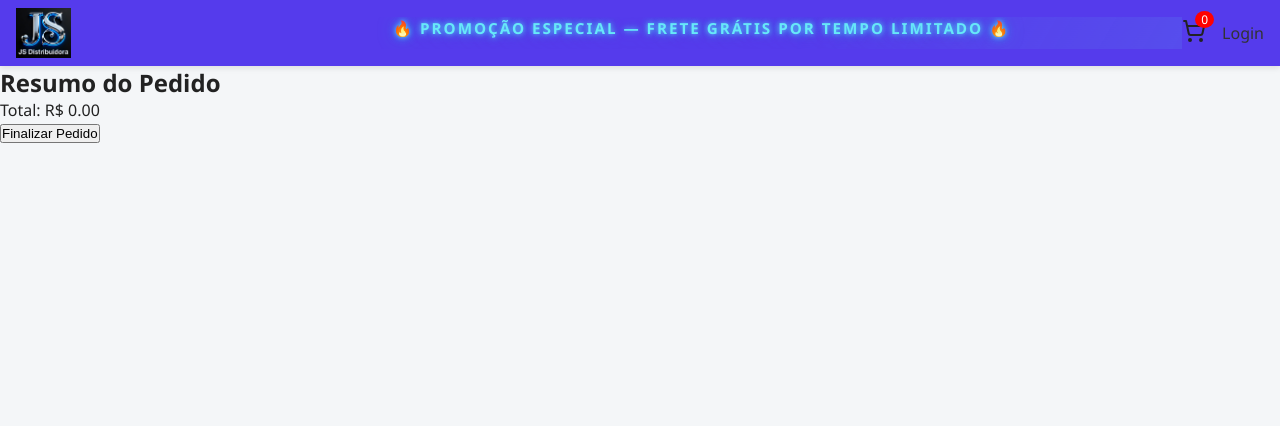
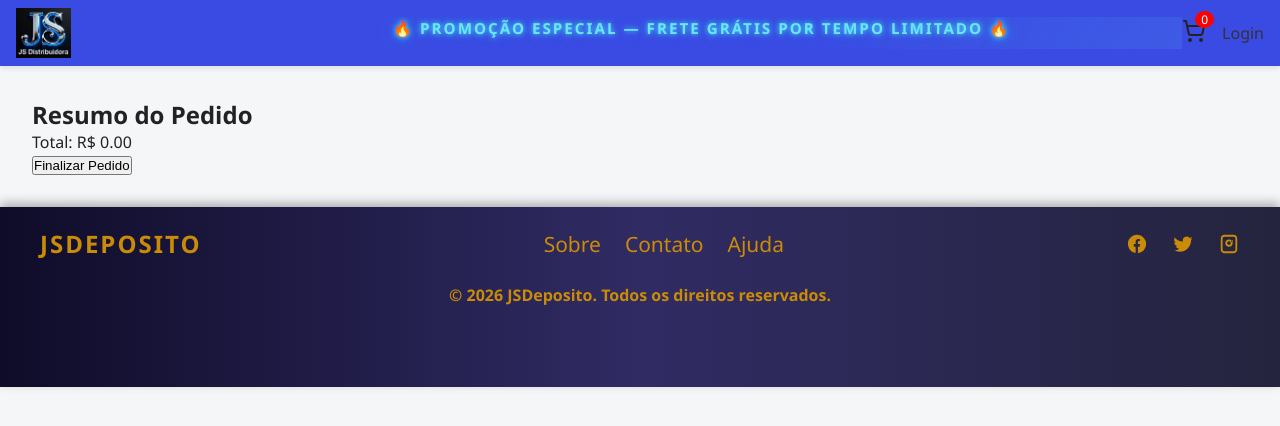
Before and after one commit to LeandrSDEV/JSDeposito_Front, a React (Vite) app: page /checkout in a window 1280 px wide. Shown: the top 426 px of the page. Built offline with nearby package versions, Linux system fonts and the light colour scheme.

Commit message:
chore(footer): footer + ajustes diversos!

```diff
--- a/src/App.tsx
+++ b/src/App.tsx
@@ -1,12 +1,11 @@
 import { BrowserRouter as Router, Routes, Route, useLocation } from 'react-router-dom'
 import Navbar from './components/Navbar/Navbar'
+import Footer from './components/Footer/Footer'   // import Footer
 import Home from './pages/Home'
-import {CheckoutPage} from './pages/CheckoutPage'
+import { CheckoutPage } from './pages/CheckoutPage'
 import AuthPage from './pages/AuthPage'
 import { CartProvider } from './contexts/CartContext'
-import { AuthProvider } from './contexts/AuthContext';
-
-
+import { AuthProvider } from './contexts/AuthContext'
 
 function Layout({ children }: { children: React.ReactNode }) {
   const location = useLocation()
@@ -14,10 +13,17 @@ function Layout({ children }: { children: React.ReactNode }) {
   // Se a rota for /login ou /cadastro, não exibe a navbar
   const hideNavbar = location.pathname === '/login' || location.pathname === '/cadastro'
 
+  // Se quiser esconder o footer nessas rotas, use:
+  // const hideFooter = hideNavbar
+
   return (
     <>
       {!hideNavbar && <Navbar />}
-      {children}
+      <main>{children}</main>
+      {/* Sempre exibe footer */}
+      <Footer />
+      {/* Se quiser esconder o footer em login/cadastro: */}
+      {/* {!hideFooter && <Footer />} */}
     </>
   )
 }
--- /dev/null
+++ b/src/components/Footer/Footer.css
@@ -0,0 +1,76 @@
+footer {
+  background: linear-gradient(90deg, #0f0c29, #302b63, #24243e);
+  color: white;
+  padding: 20px 40px;
+  text-align: center;
+  font-family: 'Segoe UI', Tahoma, Geneva, Verdana, sans-serif;
+  font-weight: 600;
+  min-height: 180px;
+  font-size: 14px;
+  box-shadow: 0 -4px 10px rgba(0, 0, 0, 0.3);
+}
+
+.footer-container {
+  max-width: 1200px;
+  margin: 0 auto;
+  display: flex;
+  align-items: center;
+  justify-content: space-between;
+  gap: 40px;
+  flex-wrap: wrap;
+}
+
+.footer-logo {
+  font-weight: 700;
+  font-size: 24px;
+  color: #ca8c06;
+  text-transform: uppercase;
+  letter-spacing: 2px;
+  user-select: text;
+}
+
+.footer-nav a {
+  color: #ca8c06;
+  margin: 0 12px;
+  text-decoration: none;
+  font-weight: 500;
+  font-size: 21px;
+  transition: color 0.3s;
+}
+
+.footer-nav a:hover {
+  color: rgb(240, 23, 7);
+}
+
+.footer-socials {
+  display: flex;
+  gap: 24px;
+
+}
+
+.footer-socials a {
+  color: #ca8c06;
+  transition: color 0.4s;
+  display: inline-flex;
+  align-items: center;
+}
+
+.footer-socials a:hover {
+  color: rgb(240, 23, 7);
+}
+
+.footer-socials .icon {
+  width: 22px;
+  height: 22px;
+  fill: currentColor;
+  transition: fill 0.3s;
+
+}
+
+.footer-copy {
+  margin-top: 24px;
+  text-align: center;
+  font-size: 16px;
+  color: #ca8c06;
+  user-select: text;
+}
--- /dev/null
+++ b/src/components/Footer/Footer.tsx
@@ -0,0 +1,32 @@
+import './Footer.css';
+
+export default function Footer() {
+  return (
+    <footer className="footer">
+      <div className="footer-container">
+        <div className="footer-logo">JSDeposito</div>
+
+        <nav className="footer-nav">
+          <a href="/about">Sobre</a>
+          <a href="/contact">Contato</a>
+          <a href="/help">Ajuda</a>
+        </nav>
+
+        <div className="footer-socials">
+          <a href="https://facebook.com" target="_blank" rel="noopener noreferrer" aria-label="Facebook">
+            <svg className="icon" viewBox="0 0 24 24"><path fill="currentColor" d="M22 12a10 10 0 10-11.5 9.9v-7h-2v-3h2v-2.3c0-2 1.2-3 3-3 .9 0 1.8.2 1.8.2v2h-1c-1 0-1.3.6-1.3 1.2V12h2.3l-.4 3h-1.9v7A10 10 0 0022 12z"/></svg>
+          </a>
+          <a href="https://twitter.com" target="_blank" rel="noopener noreferrer" aria-label="Twitter">
+            <svg className="icon" viewBox="0 0 24 24"><path fill="currentColor" d="M22.46 6c-.77.35-1.6.58-2.46.69a4.3 4.3 0 001.9-2.38 8.56 8.56 0 01-2.72 1.04 4.27 4.27 0 00-7.3 3.9 12.12 12.12 0 01-8.8-4.46 4.27 4.27 0 001.32 5.7 4.23 4.23 0 01-1.93-.53v.05a4.27 4.27 0 003.43 4.18 4.3 4.3 0 01-1.92.07 4.27 4.27 0 003.98 2.96 8.56 8.56 0 01-5.3 1.83A8.71 8.71 0 012 18.5a12.06 12.06 0 006.56 1.92c7.88 0 12.2-6.54 12.2-12.2 0-.18-.01-.36-.02-.54A8.7 8.7 0 0022.46 6z"/></svg>
+          </a>
+          <a href="https://www.instagram.com/jsdeposit0?igsh=MWR3Ymc4c21udGEwdQ==" target="_blank" rel="noopener noreferrer" aria-label="Instagram">
+            <svg className="icon" viewBox="0 0 24 24"><path fill="currentColor" d="M7 2C4.8 2 3 3.8 3 6v12c0 2.2 1.8 4 4 4h10c2.2 0 4-1.8 4-4V6c0-2.2-1.8-4-4-4H7zm0 2h10c1.1 0 2 .9 2 2v12c0 1.1-.9 2-2 2H7c-1.1 0-2-.9-2-2V6c0-1.1.9-2 2-2zm5 3a4 4 0 100 8 4 4 0 000-8zm0 2a2 2 0 110 4 2 2 0 010-4zm4.5-.1a1 1 0 11-2 0 1 1 0 012 0z"/></svg>
+          </a>
+        </div>
+      </div>
+      <div className="footer-copy">
+        &copy; {new Date().getFullYear()} JSDeposito. Todos os direitos reservados.
+      </div>
+    </footer>
+  );
+}
--- a/src/components/Navbar/Navbar.css
+++ b/src/components/Navbar/Navbar.css
@@ -2,7 +2,7 @@
   display: flex;
   align-items: center;
   justify-content: space-between;
-  background: #553bec;
+  background: rgb(58, 75, 228);
   padding: 0.5rem 1rem;
   box-shadow: 0 2px 6px rgba(0,0,0,0.1);
   position: relative;
```
